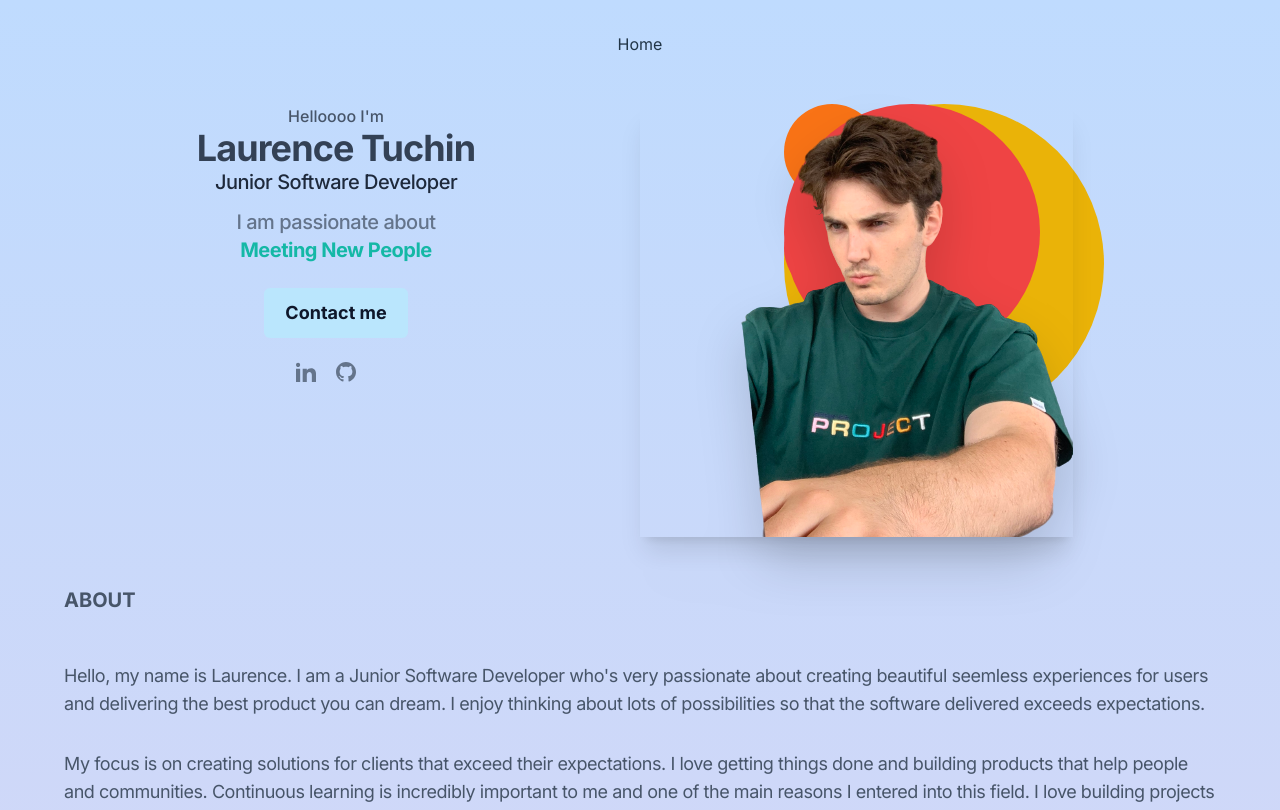
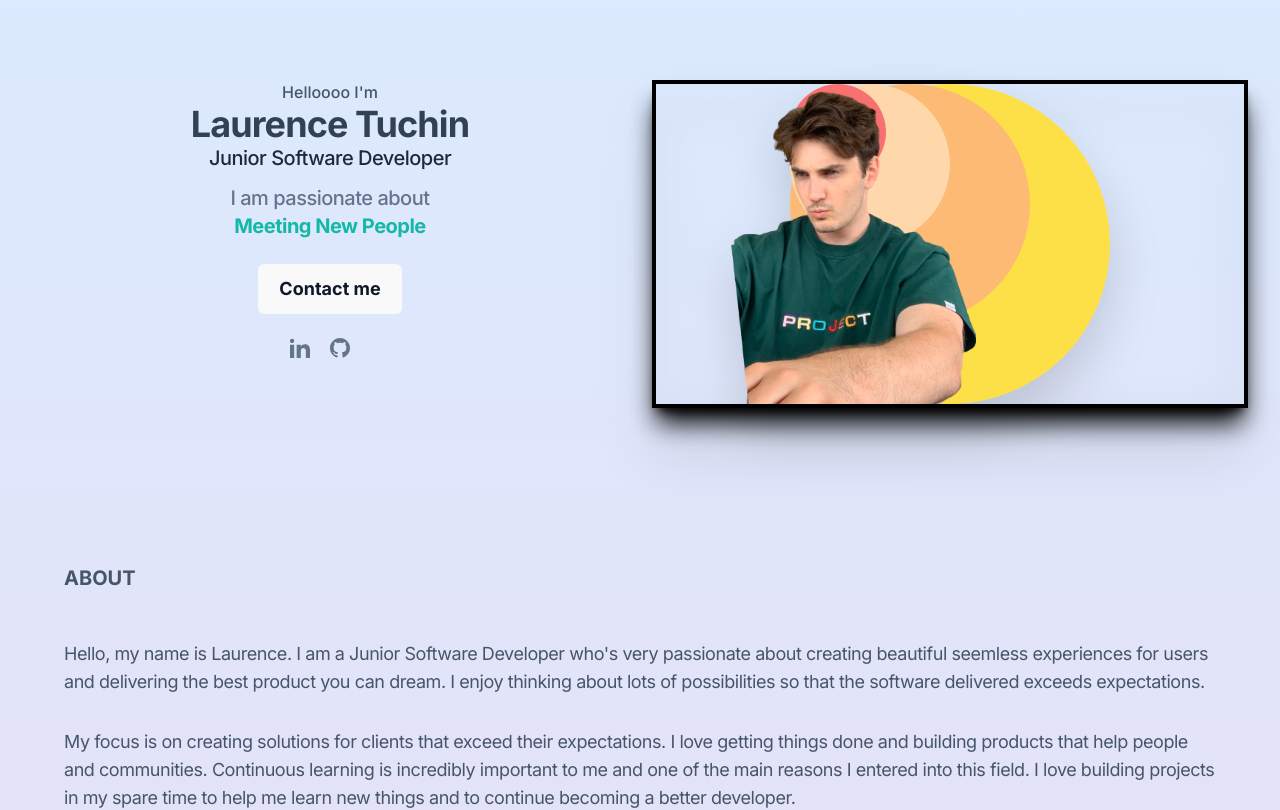
Before and after one commit to laurencetuchin/portfolio-react, a React (Vite) app in the folder portfolio/: page / in a window 1280 px wide. Shown: the top 810 px of the page. Built offline with nearby package versions, Linux system fonts and the light colour scheme.

Commit message:
Update intro

```diff
--- a/portfolio/index.html
+++ b/portfolio/index.html
@@ -10,7 +10,7 @@
 			rel="stylesheet"
 		/>
 	</head>
-	<body class="min-h-screen bg-gradient-to-b from-blue-200 to-pink-200">
+	<body class="min-h-screen bg-gradient-to-b from-blue-100 to-pink-200">
 		<div id="root"></div>
 		<script type="module" src="/src/main.tsx"></script>
 	</body>
--- a/portfolio/src/Intro.tsx
+++ b/portfolio/src/Intro.tsx
@@ -19,6 +19,7 @@ export default function Intro() {
 		"outdoor adventures",
 		"travel",
 		"movies",
+		"fitness",
 	];
 	const [currentWord, setCurrentWord] = useState(interests[0]);
 	const [currentColorClass, setCurrentColorClass] = useState("");
@@ -83,7 +84,7 @@ export default function Intro() {
 	}, [currentWord]);
 
 	return (
-		<div className="grid grid-cols-2">
+		<div className="grid grid-cols-1 gap-6 md:grid-cols-2">
 			<div className="py-12 sm:py-8 md:py-12 lg:py-12 xl:py-12 2xl:py-28">
 				<p className="font-medium text-slate-600">Helloooo I'm</p>
 				<h1 className="text-4xl font-bold tracking-tight text-slate-700">
@@ -100,7 +101,10 @@ export default function Intro() {
 					{currentWord}
 				</p>
 				<div className="py-6">
-					<button className="rounded-md border-0 border-current  bg-sky-200 text-lg font-bold text-slate-900 hover:bg-sky-300">
+					{/* <button className="rounded-md border-0 border-current  bg-sky-200 text-lg font-bold text-slate-900 hover:bg-sky-300">
+						Contact me
+					</button> */}
+					<button className="bg-white-200 rounded-md border-0  border-current text-lg font-bold text-slate-900 hover:bg-sky-300">
 						Contact me
 					</button>
 					<ul className="flex justify-center py-6">
@@ -135,19 +139,20 @@ export default function Intro() {
 					</ul>
 				</div>
 			</div>
-			<div className="py-12 sm:py-8 md:py-12 lg:py-12 xl:py-12 2xl:py-28">
-				<div className="relative">
+			<div className=" py-12 sm:py-8 md:py-12 lg:py-12 xl:py-12 2xl:py-28">
+				<div className="relative border-4 border-solid border-black shadow-xl shadow-black  drop-shadow-2xl hover:opacity-50">
 					<img
 						src="src/images/profile.png"
 						alt="Portfolio Profile photo of Laurence"
-						className="absolute h-auto max-w-full shadow-xl  drop-shadow-2xl"
+						className="absolute max-w-full md:max-w-xs"
 					/>
-					<div className=" inset-10 flex items-center justify-center">
-						<div className="h-80 w-80 rounded-full bg-yellow-500">
-							<div className="h-24 w-24 rounded-full bg-orange-500">
-								<div className="h-64 w-64 rounded-full bg-red-500"></div>
+					<div className="static inset-10 flex items-center justify-center ">
+						<div className="static h-80 w-80 rounded-full bg-yellow-300 ">
+							<div className="static h-60 w-60 rounded-full bg-orange-300 ">
+								<div className="static h-40 w-40 rounded-full bg-orange-200">
+									<div className="static h-24 w-24 rounded-full bg-red-400"></div>
+								</div>
 							</div>
-							<div className="h-24 w-24 rounded-full bg-red-500"></div>
 						</div>
 					</div>
 				</div>
--- a/portfolio/src/main.tsx
+++ b/portfolio/src/main.tsx
@@ -9,7 +9,7 @@ import "./index.css";
 const router = createBrowserRouter([
 	{
 		path: "/",
-		element: <div>Home</div>,
+		element: <div></div>,
 		errorElement: <Error />,
 	},
 	{
```
